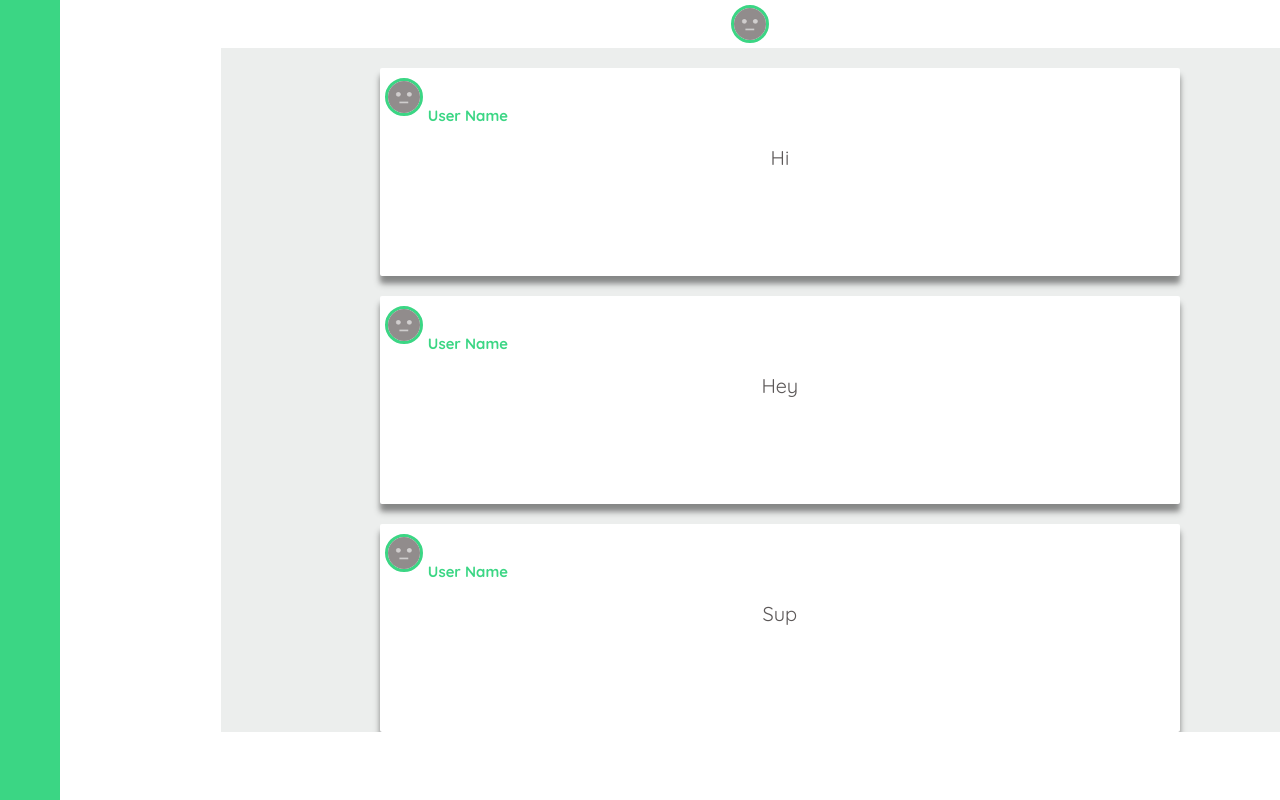
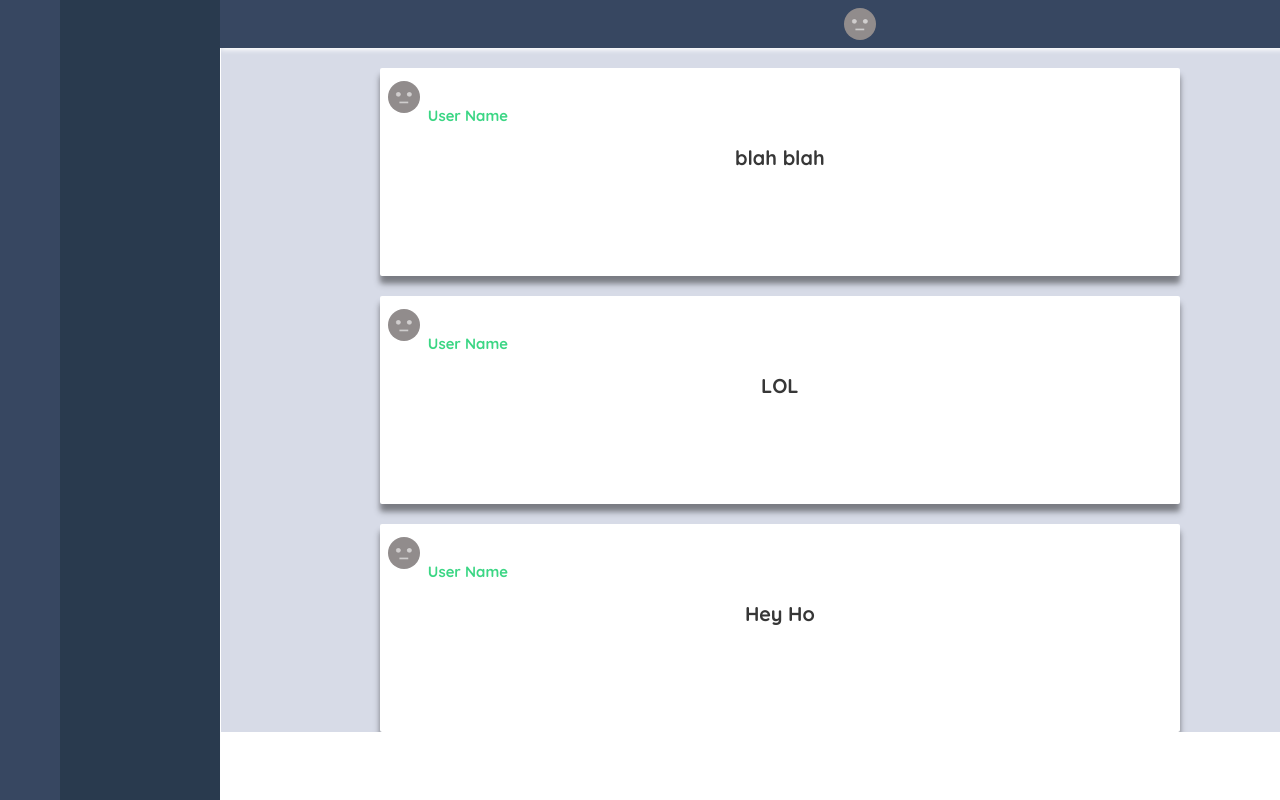
Before and after one commit to RonyVidaur/jayhawk, a React (Create React App) app: page / in a window 1280 px wide. Built offline with nearby package versions, Linux system fonts and the light colour scheme; what react-tap-event-plugin would draw is missing.

Commit message:
UI major update

```diff
--- a/src/components/common/dock.js
+++ b/src/components/common/dock.js
@@ -8,7 +8,7 @@ const Dock = styled.div`
   z-index: 1;
   top: 0;
   left: 0;
-  background-color: #ffffff;
+  background-color: #293a4e;
   overflow-x: hidden;
   padding-top: 60px;
   transition: 0.5s;
--- a/src/components/common/sidebar-s.js
+++ b/src/components/common/sidebar-s.js
@@ -7,7 +7,7 @@ const SideBar = styled.div`
     z-index: 1;
     top: 0;
     left: 0;
-    background-color: #3bd684;
+    background-color: #374761;
     overflow-x: hidden;
     padding-top: 60px;
     transition: 0.5s;
--- a/src/components/dashboard/dashboard.js
+++ b/src/components/dashboard/dashboard.js
@@ -3,7 +3,33 @@ import NavBar from '../common/navbar'
 import SideBar from '../common/sidebar-s'
 import Dock from '../common/dock'
 import Post from '../common/post'
+
+const posts = [
+  {
+    title: 'blah blah',
+    author: 'Rony Vidaur',
+    timestamp: '2001',
+    id: 0
+  },
+  {
+    title: 'LOL',
+    author: 'Karla Murillo',
+    timestamp: '2002',
+    id: 3
+  },
+  {
+    title: 'Hey Ho',
+    author: 'Karla Murillo',
+    timestamp: '2002',
+    id: 1
+  }
+]
+
 class Dashboard extends React.Component {
+  constructor(props) {
+    super(props)
+    this.state = {posts: posts}
+  }
   render () {
     return (
       <div>
@@ -11,9 +37,11 @@ class Dashboard extends React.Component {
         <SideBar />
         <Dock />
         <div className="post-wrapper">
-          <Post title="Hi"/>
-          <Post title="Hey"/>
-          <Post title="Sup"/>
+        {this.state.posts.map(item =>
+        <div key={item.id}>
+          <Post title={item.title}/>
+        </div>
+        )}
         </div>
       </div>
     )
--- a/src/index.css
+++ b/src/index.css
@@ -11,32 +11,37 @@
 * {
   margin: 0;
   padding: 0;
-  font-family: 'Quicksand'
+  font-family: 'Quicksand-bold'
 }
 
 .nav {
   text-align: center;
   height: 48px;
-  background-color: #fff;
+  background-color: #374761;
   box-shadow: 1px 2px 5px #fff;
   margin-left: 220px;
+  width: 100%;
+  position: fixed;
+  top: 0;
+  z-index: 1;
 }
 
 .profile-picture {
   border-radius: 50%;
   height: 32px;
   width: 32px;
-  margin: 5px;
-  border: 3px solid #3bd684;
+  margin: 8px;
+  /*border: 3px solid #3bd684;*/
   display: inline;
   /*margin-left: 10px;*/
 }
 
 .post-wrapper {
-  background: #eceeed;
+  background: #d7dbe7;
   margin-left: 221px;
   /*height: 100%;*/
   overflow: hidden;
+  margin-top: 48px;
 
 }
 .card {
@@ -63,7 +68,7 @@
 }
 
 .card-title {
-  color: #5C5858;
+  color: #373737;
   font-size: 20px;
   margin-top: 20px;
   text-align: center;
```
